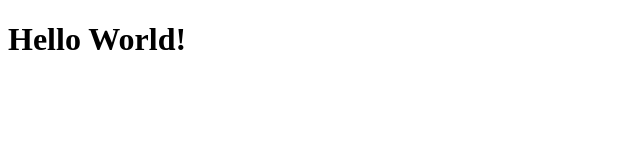
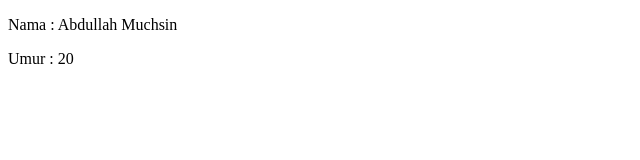
Before and after one commit to AbdullahMuchsin/LearnAlpineJs, a plain HTML site: page index.html in a window 1280 px wide. Shown: the whole page, without its empty margins (0-640 px from the left). Drawn offline with nearby package versions, Linux system fonts and the light colour scheme.

Commit message:
Update Kode

```diff
--- a/index.html
+++ b/index.html
@@ -7,6 +7,11 @@
     <title>Learn to AlpineJs</title>
   </head>
   <body>
-    <h1>Hello World!</h1>
+    <div x-data="{nama : 'Abdullah Muchsin'}" >
+        <div x-data="{umur : 20}">
+            <p>Nama : <span x-text="nama"></span></p>
+            <p>Umur : <span x-text="umur"></span></p>
+        </div>
+    </div>
   </body>
 </html>
```
